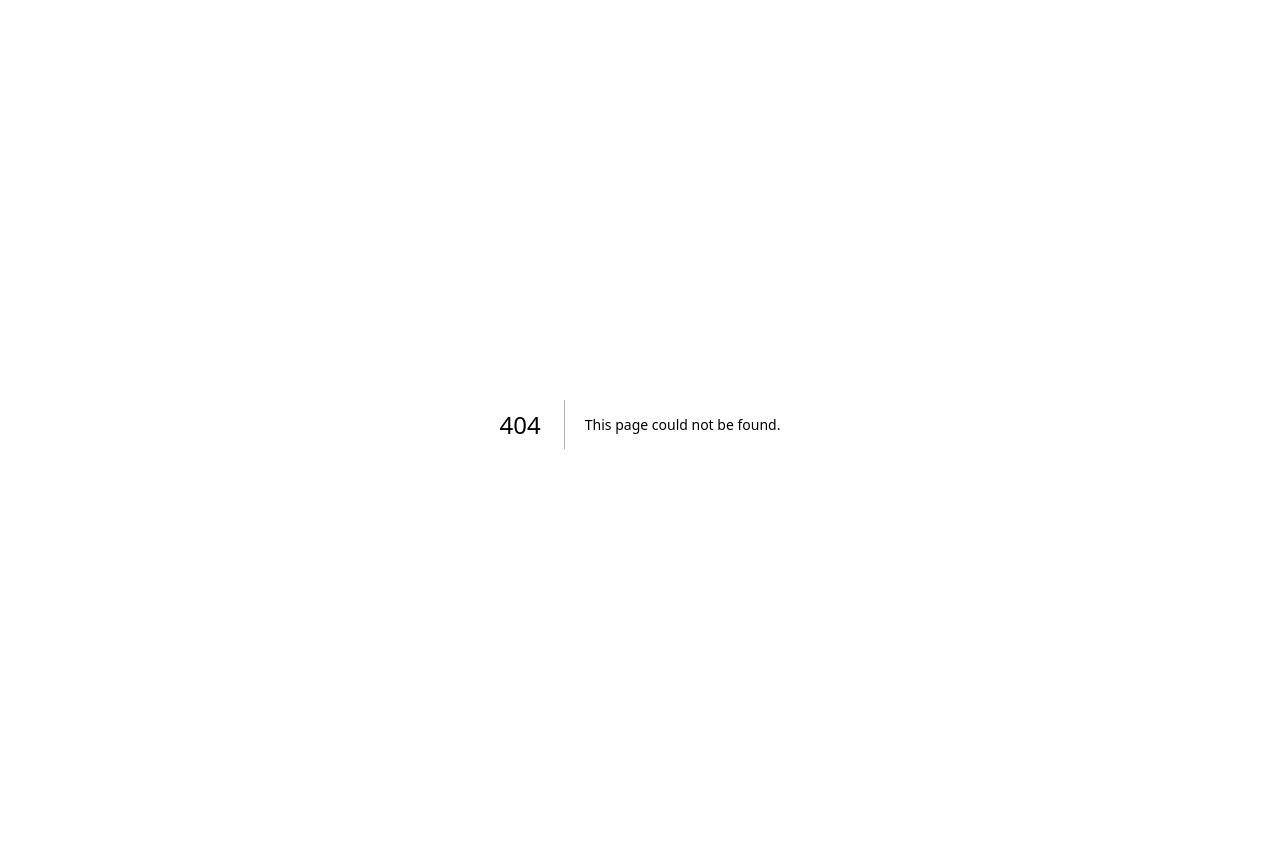
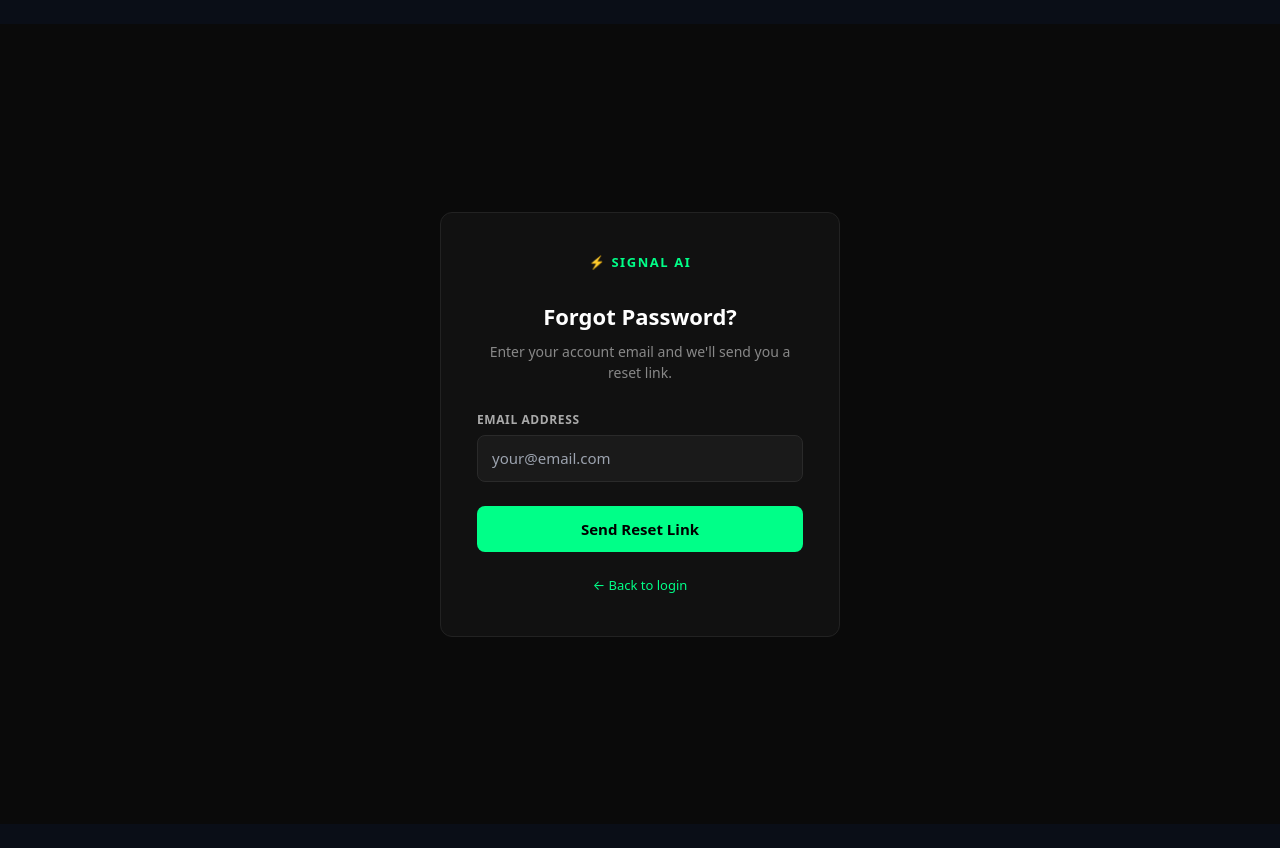
Before and after one commit to scottatgit/fieldstoneFront, a Next.js app: page /forgot-password in a window 1280 px wide. Before the commit this address had no page. Built offline with nearby package versions, Linux system fonts and the light colour scheme.

Commit message:
fix: add missing /forgot-password page (request-reset flow) — was returning 404

```diff
--- /dev/null
+++ b/src/app/(auth)/forgot-password/page.tsx
@@ -0,0 +1,142 @@
+'use client';
+
+import { useState } from 'react';
+import Link from 'next/link';
+
+type Phase = 'form' | 'sent';
+
+export default function ForgotPasswordPage() {
+  const [email, setEmail]     = useState('');
+  const [phase, setPhase]     = useState<Phase>('form');
+  const [loading, setLoading] = useState(false);
+  const [error, setError]     = useState('');
+
+  async function handleSubmit(e: React.FormEvent) {
+    e.preventDefault();
+    setError('');
+    setLoading(true);
+    try {
+      const res = await fetch('/api/auth/request-reset', {
+        method: 'POST',
+        headers: { 'Content-Type': 'application/json' },
+        body: JSON.stringify({ email: email.trim() }),
+      });
+      // Always show sent confirmation to prevent email enumeration
+      if (res.ok || res.status === 404) {
+        setPhase('sent');
+      } else {
+        const data = await res.json().catch(() => ({}));
+        setError(data.detail || 'Something went wrong. Please try again.');
+      }
+    } catch {
+      setError('Network error. Please check your connection.');
+    } finally {
+      setLoading(false);
+    }
+  }
+
+  if (phase === 'sent') {
+    return (
+      <div style={containerStyle}>
+        <div style={cardStyle}>
+          <div style={logoStyle}>&#x26A1; SIGNAL AI</div>
+          <div style={{ fontSize: 40, marginBottom: 12 }}>&#x2709;&#xFE0F;</div>
+          <h1 style={titleStyle}>Check Your Email</h1>
+          <p style={subtitleStyle}>
+            If an account exists for <strong style={{ color: '#ccc' }}>{email}</strong>,
+            a password reset link has been sent. Check your inbox and spam folder.
+          </p>
+          <p style={{ marginTop: 8, fontSize: 13, color: '#555' }}>
+            The link expires in <strong style={{ color: '#888' }}>2 hours</strong>.
+          </p>
+          <div style={{ marginTop: 28 }}>
+            <Link href='/login' style={linkStyle}>&larr; Back to login</Link>
+          </div>
+        </div>
+      </div>
+    );
+  }
+
+  return (
+    <div style={containerStyle}>
+      <div style={cardStyle}>
+        <div style={logoStyle}>&#x26A1; SIGNAL AI</div>
+        <h1 style={titleStyle}>Forgot Password?</h1>
+        <p style={subtitleStyle}>
+          Enter your account email and we&apos;ll send you a reset link.
+        </p>
+        <form onSubmit={handleSubmit} style={{ width: '100%' }}>
+          <div style={fieldGroupStyle}>
+            <label style={labelStyle}>Email Address</label>
+            <input
+              type='email'
+              value={email}
+              onChange={e => setEmail(e.target.value)}
+              placeholder='your@email.com'
+              required
+              autoFocus
+              style={inputStyle}
+            />
+          </div>
+          {error && <div style={errorStyle}>{error}</div>}
+          <button
+            type='submit'
+            disabled={loading}
+            style={loading ? { ...buttonStyle, opacity: 0.6 } : buttonStyle}
+          >
+            {loading ? 'Sending...' : 'Send Reset Link'}
+          </button>
+        </form>
+        <p style={{ marginTop: 24, fontSize: 13, color: '#666' }}>
+          <Link href='/login' style={linkStyle}>&larr; Back to login</Link>
+        </p>
+      </div>
+    </div>
+  );
+}
+
+const containerStyle: React.CSSProperties = {
+  minHeight: '100vh', backgroundColor: '#0a0a0a', display: 'flex',
+  alignItems: 'center', justifyContent: 'center',
+  fontFamily: 'system-ui, -apple-system, sans-serif', padding: '24px',
+};
+const cardStyle: React.CSSProperties = {
+  width: '100%', maxWidth: 400, backgroundColor: '#111',
+  border: '1px solid #222', borderRadius: 12, padding: '40px 36px',
+  display: 'flex', flexDirection: 'column', alignItems: 'center',
+};
+const logoStyle: React.CSSProperties = {
+  fontSize: 13, fontWeight: 700, letterSpacing: '0.12em',
+  color: '#00ff88', marginBottom: 28,
+};
+const titleStyle: React.CSSProperties = {
+  fontSize: 22, fontWeight: 600, color: '#fff',
+  marginBottom: 8, textAlign: 'center',
+};
+const subtitleStyle: React.CSSProperties = {
+  fontSize: 14, color: '#888', marginBottom: 28,
+  textAlign: 'center', lineHeight: 1.5,
+};
+const fieldGroupStyle: React.CSSProperties = { width: '100%', marginBottom: 16 };
+const labelStyle: React.CSSProperties = {
+  display: 'block', fontSize: 12, fontWeight: 600, color: '#aaa',
+  marginBottom: 6, letterSpacing: '0.05em', textTransform: 'uppercase',
+};
+const inputStyle: React.CSSProperties = {
+  width: '100%', padding: '11px 14px', backgroundColor: '#1a1a1a',
+  border: '1px solid #2a2a2a', borderRadius: 8, color: '#fff',
+  fontSize: 15, outline: 'none', boxSizing: 'border-box',
+};
+const buttonStyle: React.CSSProperties = {
+  width: '100%', padding: '12px', backgroundColor: '#00ff88',
+  color: '#000', border: 'none', borderRadius: 8, fontSize: 15,
+  fontWeight: 700, cursor: 'pointer', marginTop: 8,
+};
+const errorStyle: React.CSSProperties = {
+  backgroundColor: '#2d1a1a', border: '1px solid #5a2a2a', borderRadius: 6,
+  padding: '10px 14px', color: '#ff6b6b', fontSize: 13, marginBottom: 12,
+  width: '100%', boxSizing: 'border-box',
+};
+const linkStyle: React.CSSProperties = {
+  color: '#00ff88', textDecoration: 'none', fontSize: 13,
+};
```
